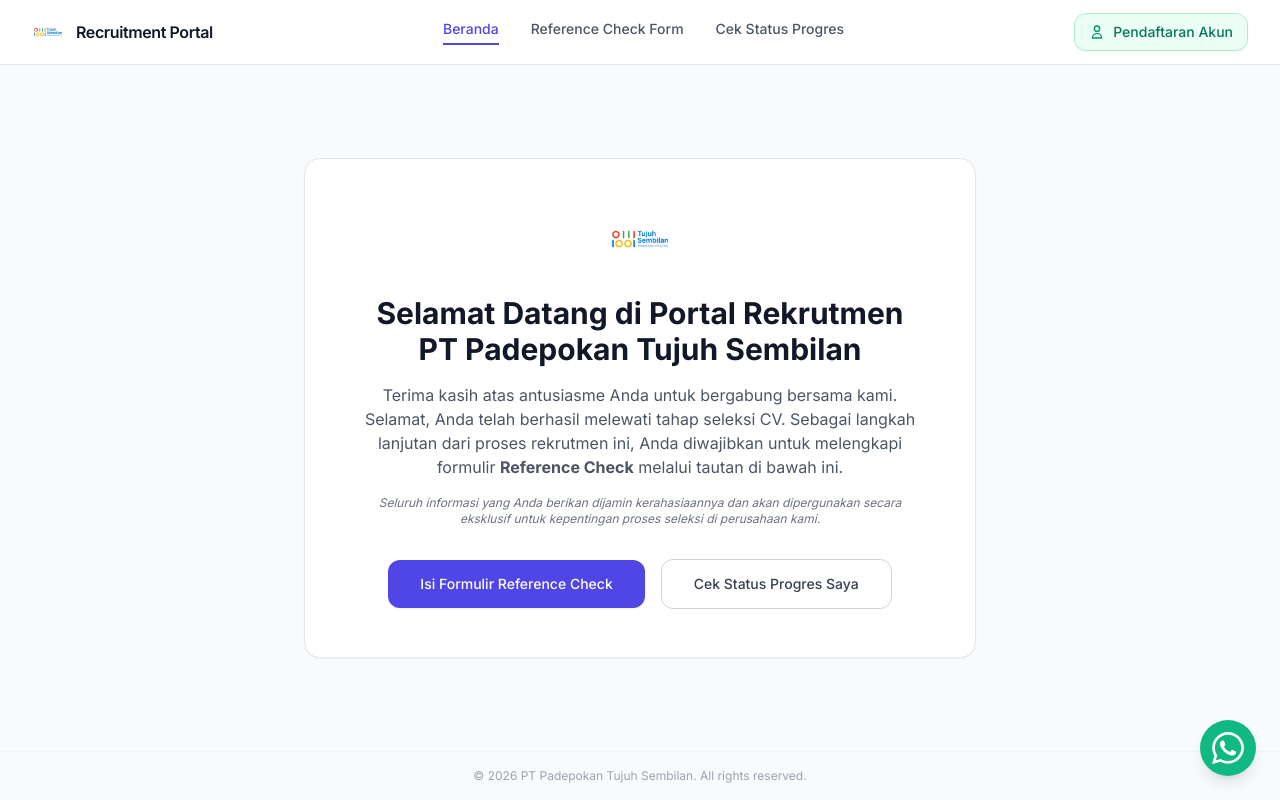
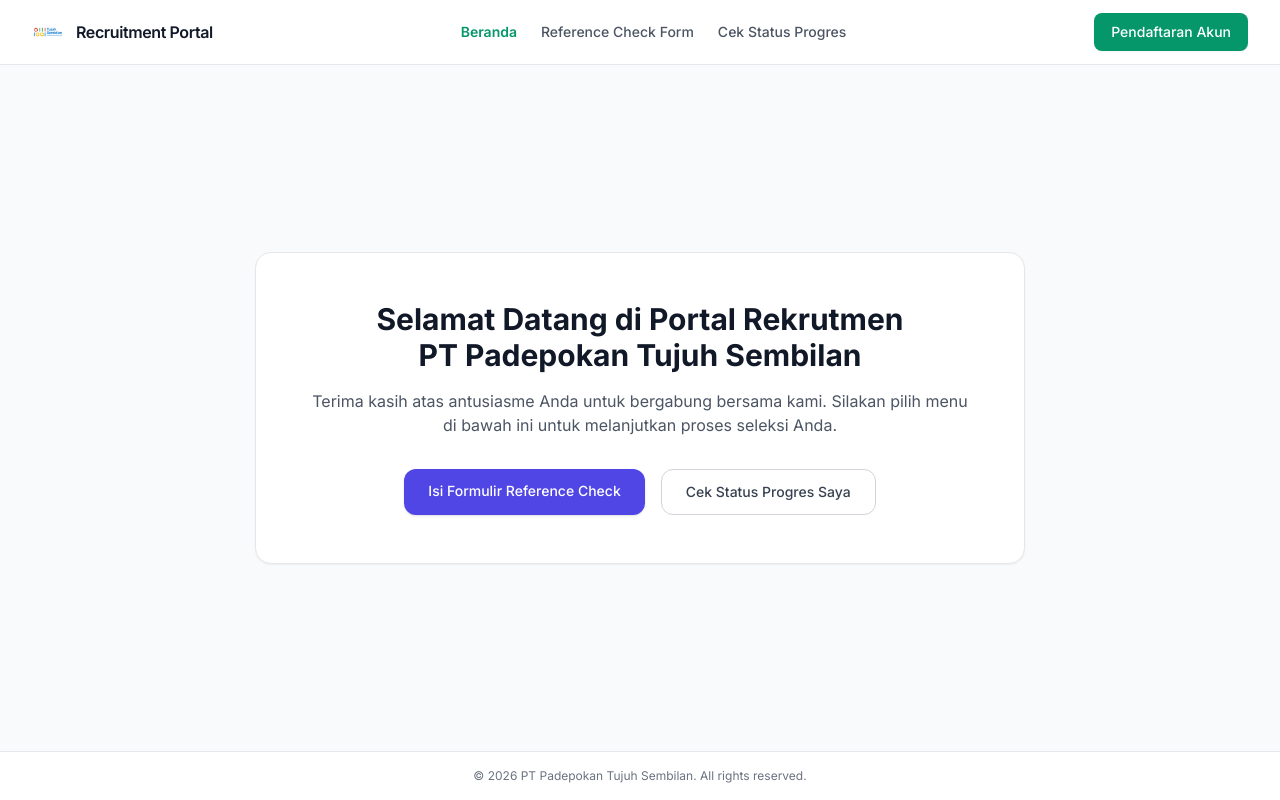
Before and after one commit to RekrutmenP79/RekrutmenP79, a plain HTML site: page index.html in a window 1280 px wide. Drawn offline with nearby package versions, Linux system fonts and the light colour scheme.

Commit message:
Update index.html

```diff
--- a/index.html
+++ b/index.html
@@ -14,70 +14,50 @@
     <header class="bg-white border-b border-gray-200 sticky top-0 z-50">
         <div class="max-w-7xl mx-auto px-4 sm:px-6 lg:px-8 h-16 flex items-center justify-between">
             <div class="flex items-center space-x-3">
-                <img src="logo.jpg" alt="Logo" class="h-8 w-auto object-contain">
+                <img src="logo.jpg" alt="Logo" class="h-8 w-auto object-contain" onerror="this.src='logo.jpg'">
                 <span class="font-semibold text-gray-900 tracking-tight text-sm sm:text-base">Recruitment Portal</span>
             </div>
 
-            <!-- Navigasi Utama -->
-            <nav class="hidden md:flex space-x-8 text-sm font-medium">
-                <a href="./" class="text-indigo-600 border-b-2 border-indigo-600 pb-1">Beranda</a>
-                <a href="https://tally.so/r/EkO9LB" target="_blank" class="text-gray-600 hover:text-indigo-600 transition">Reference Check Form</a>
-                <a href="status.html" class="text-gray-600 hover:text-indigo-600 transition">Cek Status Progres</a>
+            <!-- Menu Navigasi (Sudah Diperbaiki Linknya) -->
+            <nav class="hidden md:flex items-center space-x-6 text-sm font-medium">
+                <a href="index.html" class="text-emerald-600 font-semibold">Beranda</a>
+                <a href="reference-check.html" class="text-gray-600 hover:text-emerald-600 transition">Reference Check Form</a>
+                <a href="status.html" class="text-gray-600 hover:text-emerald-600 transition">Cek Status Progres</a>
             </nav>
 
-            <!-- Pengganti Email: Tombol Pendaftaran Akun di Pojok Kanan Atas -->
             <div>
-                <a href="login.html" class="inline-flex items-center space-x-2 text-xs sm:text-sm font-medium text-emerald-700 bg-emerald-50 hover:bg-emerald-100 border border-emerald-200 px-3.5 py-2 rounded-xl transition duration-200 shadow-sm">
-                    <svg class="w-4 h-4 text-emerald-600" fill="none" stroke="currentColor" viewBox="0 0 24 24">
-                        <path stroke-linecap="round" stroke-linejoin="round" stroke-width="2" d="M16 7a4 4 0 11-8 0 4 4 0 018 0zM12 14a7 7 0 00-7 7h14a7 7 0 00-7-7z"></path>
-                    </svg>
-                    <span>Pendaftaran Akun</span>
+                <a href="pendaftaran.html" class="inline-flex items-center justify-center px-4 py-2 border border-transparent rounded-lg shadow-sm text-sm font-medium text-white bg-emerald-600 hover:bg-emerald-700 transition">
+                    Pendaftaran Akun
                 </a>
             </div>
         </div>
     </header>
 
     <!-- Main Content -->
-    <main class="flex-grow flex items-center justify-center px-4 py-12">
-        <div class="max-w-2xl w-full bg-white rounded-2xl shadow-sm border border-gray-200 p-8 sm:p-12 text-center">
-
-            <div class="flex items-center justify-center mb-6">
-                <img src="logo.jpg" alt="Logo PT Padepokan Tujuh Sembilan" class="h-16 w-auto object-contain max-h-16">
-            </div>
-
-            <h1 class="text-2xl sm:text-3xl font-bold text-gray-900 mb-4">Selamat Datang di Portal Rekrutmen<br>PT Padepokan Tujuh Sembilan</h1>
-
-            <p class="text-gray-600 text-sm sm:text-base leading-relaxed mb-4">
-                Terima kasih atas antusiasme Anda untuk bergabung bersama kami. Selamat, Anda telah berhasil melewati tahap seleksi CV. Sebagai langkah lanjutan dari proses rekrutmen ini, Anda diwajibkan untuk melengkapi formulir <b>Reference Check</b> melalui tautan di bawah ini.
+    <main class="max-w-4xl mx-auto px-4 py-12 text-center flex-grow flex flex-col justify-center">
+        <div class="bg-white shadow-sm border border-gray-200 rounded-2xl p-8 sm:p-12">
+            <h1 class="text-2xl sm:text-3xl font-bold text-gray-900 mb-4">
+                Selamat Datang di Portal Rekrutmen<br>PT Padepokan Tujuh Sembilan
+            </h1>
+            <p class="text-gray-600 text-sm sm:text-base mb-8 max-w-2xl mx-auto">
+                Terima kasih atas antusiasme Anda untuk bergabung bersama kami. Silakan pilih menu di bawah ini untuk melanjutkan proses seleksi Anda.
             </p>
 
-            <p class="text-xs text-gray-500 italic mb-8">
-                Seluruh informasi yang Anda berikan dijamin kerahasiaannya dan akan dipergunakan secara eksklusif untuk kepentingan proses seleksi di perusahaan kami.
-            </p>
-
-            <!-- Tombol 2 Opsi Utama -->
-            <div class="flex flex-col sm:flex-row items-center justify-center gap-4">
-                <a href="https://tally.so/r/EkO9LB" target="_blank"
-                   class="w-full sm:w-auto bg-indigo-600 hover:bg-indigo-700 text-white font-medium px-8 py-3.5 rounded-xl transition duration-200 shadow-sm text-sm">
+            <div class="flex flex-col sm:flex-row justify-center gap-4">
+                <a href="reference-check.html" class="px-6 py-3 bg-indigo-600 hover:bg-indigo-700 text-white font-medium rounded-xl shadow transition text-sm">
                     Isi Formulir Reference Check
                 </a>
-                <a href="status.html"
-                   class="w-full sm:w-auto bg-white hover:bg-gray-50 text-gray-700 font-medium px-8 py-3.5 rounded-xl border border-gray-300 transition duration-200 text-sm">
+                <a href="status.html" class="px-6 py-3 bg-white hover:bg-gray-50 text-gray-700 border border-gray-300 font-medium rounded-xl transition text-sm">
                     Cek Status Progres Saya
                 </a>
             </div>
         </div>
     </main>
 
-    <!-- WhatsApp Button -->
-    <a href="https://wa.me/6282123758753?text=Halo%20Tim%20HR%20PT%20Padepokan%20Tujuh%20Sembilan,%20saya%20ingin%20menanyakan%20terkait%20proses%20rekrutmen."
-       target="_blank" title="Hubungi HR"
-       class="fixed bottom-6 right-6 z-50 flex items-center justify-center w-14 h-14 bg-emerald-500 hover:bg-emerald-600 text-white rounded-full shadow-lg transition-all">
-        <svg class="w-8 h-8 fill-current" viewBox="0 0 24 24"><path d="M.057 24l1.687-6.163c-1.041-1.804-1.588-3.849-1.587-5.946.003-6.556 5.338-11.891 11.893-11.891 3.181.001 6.167 1.24 8.413 3.488 2.245 2.248 3.481 5.236 3.48 8.414-.003 6.557-5.338 11.892-11.893 11.892-1.99-.001-3.951-.5-5.688-1.448l-6.305 1.654zm6.597-3.807c1.676.995 3.276 1.591 5.392 1.592 5.448 0 9.886-4.434 9.889-9.885.002-5.462-4.415-9.89-9.881-9.892-5.452 0-9.887 4.434-9.889 9.884-.001 2.225.651 3.891 1.746 5.634l-.999 3.648 3.742-.981zm11.387-5.464c-.074-.124-.272-.198-.57-.347-.297-.149-1.758-.868-2.031-.967-.272-.099-.47-.149-.669.149-.198.297-.768.967-.941 1.165-.173.198-.347.223-.644.074-.297-.149-1.255-.462-2.39-1.475-.883-.788-1.48-1.761-1.653-2.059-.173-.297-.018-.458.13-.606.134-.133.297-.347.446-.521.151-.172.2-.296.3-.495.099-.198.05-.372-.025-.521-.075-.124-.669-1.611-.916-2.206-.242-.579-.487-.501-.669-.51l-.57-.01c-.198 0-.52.074-.792.372s-1.04 1.016-1.04 2.479 1.065 2.876 1.213 3.074c.149.198 2.095 3.2 5.076 4.487.709.306 1.263.489 1.694.626.712.226 1.36.194 1.872.118.571-.085 1.758-.719 2.006-1.413.248-.695.248-1.29.173-1.414z"/></svg>
-    </a>
-
-    <footer class="py-4 text-center text-xs text-gray-400 border-t border-gray-100">
+    <!-- Footer -->
+    <footer class="bg-white border-t border-gray-200 py-4 text-center text-xs text-gray-500">
         &copy; 2026 PT Padepokan Tujuh Sembilan. All rights reserved.
     </footer>
+
 </body>
 </html>
```
